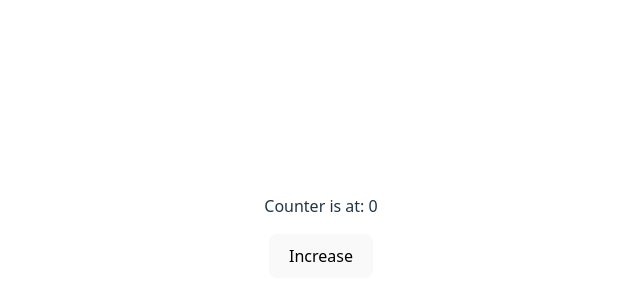
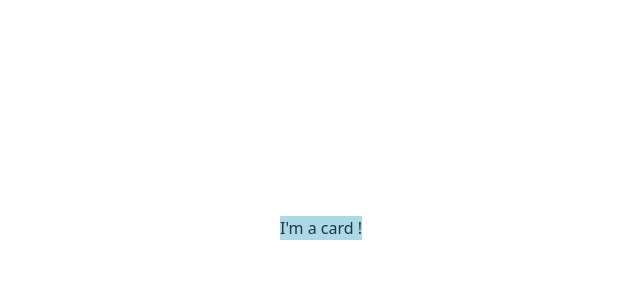
Before and after one commit to WenceslaoGutierrez/Platzi_Curso_React, a React (Vite) app: page / in a window 1280 px wide. Shown: the part 172-472 px from the top of the page, without its empty margins (319-959 px from the left). Built offline with nearby package versions, Linux system fonts and the light colour scheme.

Commit message:
Creación Card para estilizar.

```diff
--- a/package.json
+++ b/package.json
@@ -11,7 +11,8 @@
   },
   "dependencies": {
     "react": "^19.0.0",
-    "react-dom": "^19.0.0"
+    "react-dom": "^19.0.0",
+    "sass": "^1.87.0"
   },
   "devDependencies": {
     "@eslint/js": "^9.22.0",
--- a/src/App.jsx
+++ b/src/App.jsx
@@ -1,14 +1,14 @@
 import { useState } from 'react'
 import reactLogo from './assets/react.svg'
 import viteLogo from '/vite.svg'
-import CounterWithEffect from './components/CounterWithEffect'
+import Card from './components/Card/Card'
 import './App.css'
 
 function App() {
 
   return (
     <>
-      <CounterWithEffect />
+      <Card />
     </>
   );
 }
--- /dev/null
+++ b/src/components/Card/Card.jsx
@@ -0,0 +1,10 @@
+import styles from "./Card.module.scss"
+
+const Card = ({title,description,imgUrl}) =>{
+    return(
+        <div className={styles.card}>
+            I'm a card !
+        </div>
+    )
+}
+export default Card;
--- /dev/null
+++ b/src/components/Card/Card.module.css
@@ -0,0 +1,3 @@
+.card{
+    background: cyan;
+}
--- /dev/null
+++ b/src/components/Card/Card.module.scss
@@ -0,0 +1,5 @@
+$primary: lightblue;
+
+.card{
+    background: $primary;
+}
--- a/src/components/CounterWithEffect.jsx
+++ /dev/null
@@ -1,19 +0,0 @@
-import { useState, useEffect } from "react";
-
-const CounterWithEffect = () =>{
-    const [count, SetCount] = useState(0);
-
-    useEffect( ()=>{
-        console.log(`Counter changed to: ${count}`)
-    },[count]);
-
-    return(
-        <>
-            <p>Counter is at: {count}</p>
-            <button onClick={()=>SetCount(count+1)}>Increase</button>
-
-        </>
-    )
-}
-
-export default CounterWithEffect;
```
Also changed, not shown: src/components/Card.jsx (deleted, +0 -9 lines), src/components/Counter.jsx (deleted, +0 -13 lines), src/components/NameForm.jsx (deleted, +0 -17 lines), src/components/ToggleButton.jsx (deleted, +0 -13 lines), 1 other file (tests, documents, lock files or other folders).
